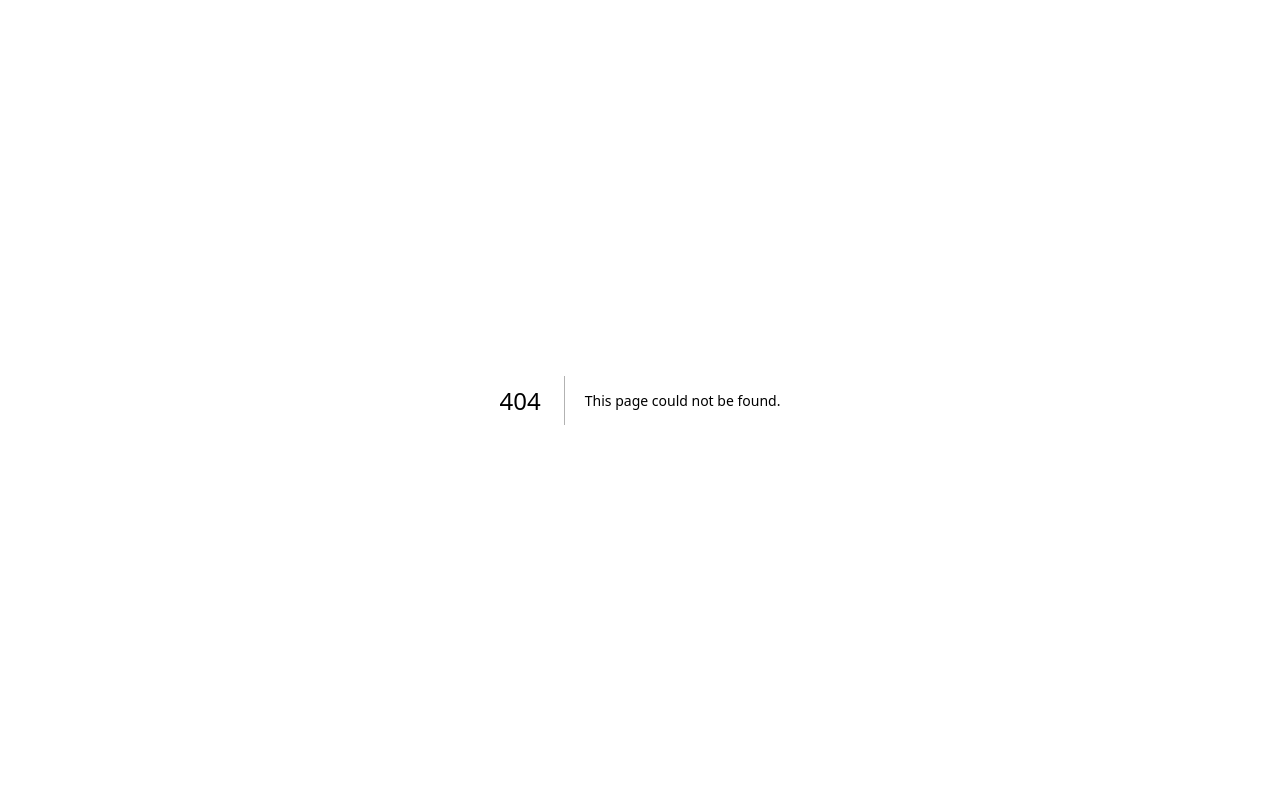
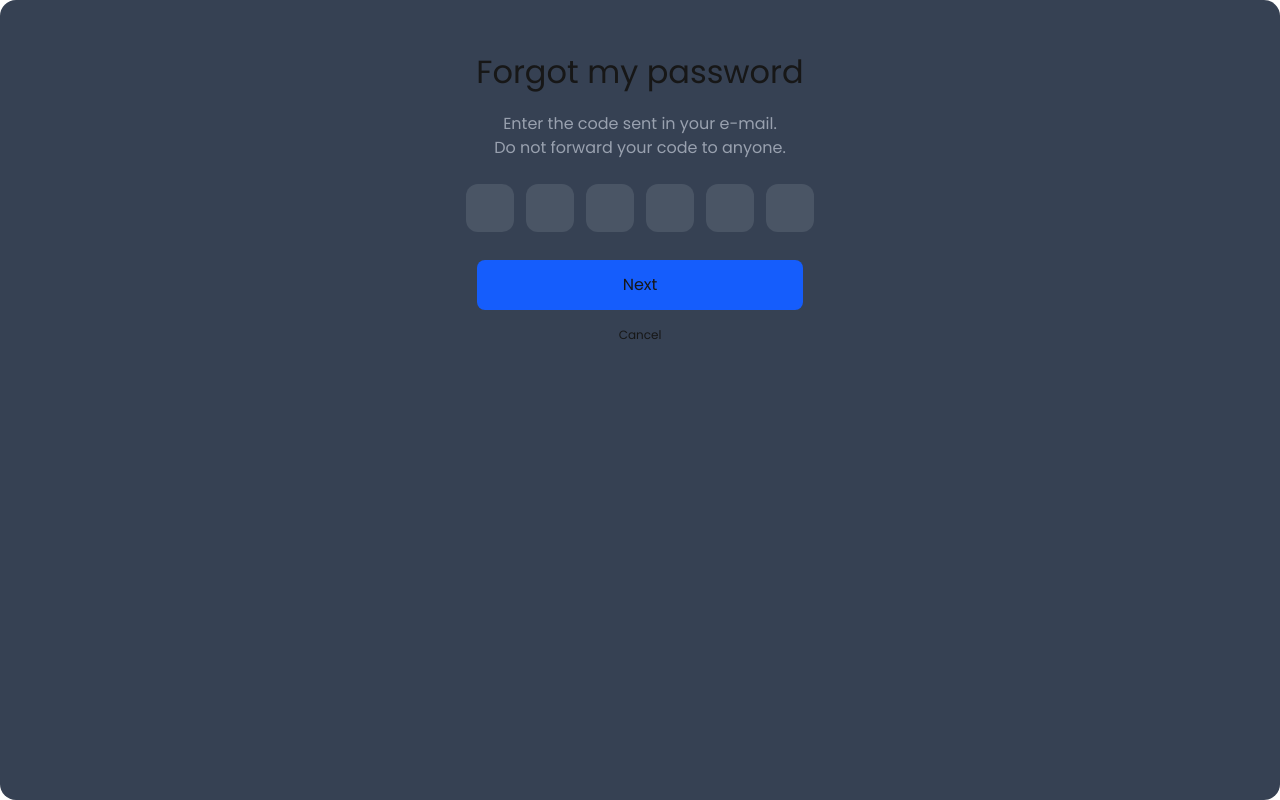
Before and after one commit to DhwtjNepomuceno/course-platform, a Next.js app: page /PasswordCode in a window 1280 px wide. Before the commit this address had no page. Built offline with nearby package versions, Linux system fonts and the light colour scheme.

Commit message:
ForgotPassword -> Página feita, route.ts em branco PasswordCode -> Página feita, refatoração de todas as páginas (estilização)

```diff
--- a/package.json
+++ b/package.json
@@ -13,6 +13,7 @@
     "@prisma/client": "^7.8.0",
     "bcrypt": "^6.0.0",
     "better-sqlite3": "^12.9.0",
+    "jose": "^6.2.3",
     "jsonwebtoken": "^9.0.3",
     "next": "16.2.4",
     "react": "19.2.4",
--- a/src/app/ForgotPassword/page.tsx
+++ b/src/app/ForgotPassword/page.tsx
@@ -1,7 +1,61 @@
 "use client"
 
-export default function forgotPassword() {
+import { DefaultFields } from "@/utils"
+import Link from "next/link"
+import { useForm } from "react-hook-form"
+
+export default function ForgotPassword() {
+    const { register, handleSubmit, formState: { errors } } = useForm<DefaultFields>()
+
+    async function handleSubmitFn(data: DefaultFields) {
+        try {
+            const response = await fetch("api/Auth/ForgotPassword", {
+                method: "POST",
+                headers: {
+                    "Content-Type": "application/json"
+                },
+                body: JSON.stringify(data)
+            })
+            const result = await response.json()
+            console.log(result)
+        } catch (error) {
+            console.error(error)
+        }
+    }
     return (
-        <h1>Hello World</h1>
+        <div className="grid place-items-center mt-12">
+            <h1 className="text-[32px]">Forgot my password</h1>
+            <p className="text-center text-gray-400 max-w-100">In order to reset your password, enter your e-mail and we&apos;ll send a code.</p>
+
+            <div className="min-w-screen min-h-screen bg-gray-700 rounded-2xl mt-3 justify-items-center">
+                <form onSubmit={handleSubmit(handleSubmitFn)}>
+
+                    <div className="grid mt-2.5 w-81.5">
+                        <label htmlFor="email">Your E-mail</label>
+                        <input
+                            className={`bg-gray-600 w-81.5 h-12.5 rounded-lg pl-4 outline-none transition-all hover:bg-gray-500 hover:placeholder:text-gray-300
+                            ${errors.email && "outline outline-red-600"}`}
+                            id="email"
+                            type="email"
+                            placeholder="E-mail"
+                            autoComplete="email"
+                            {...register('email', { required: true })}
+                        />
+                        {errors.email && <span className="text-red-600 text-[12px] max-w-81.5">
+                            * You must enter your e-mail adress.</span>}
+                    </div>
+                    <Link href="/PasswordCode">
+                        <button
+                            className="bg-blue-600 w-81.5 h-12.5 rounded-lg mt-5 mb-1 hover:bg-blue-500"
+                            type="submit">Next</button>
+                    </Link>
+
+                </form>
+                <div>
+                    <Link href='/Login' className="text-[12px] mt-4 hover:text-blue-300 hover:underline">Cancel</Link>
+                </div>
+            </div>
+
+        </div >
     )
 }
--- a/src/app/Login/page.tsx
+++ b/src/app/Login/page.tsx
@@ -1,11 +1,7 @@
 "use client";
 import Link from "next/link";
 import { useForm } from "react-hook-form";
-
-type LoginFields = {
-  email: string,
-  password: string
-}
+import { LoginFields } from "@/utils";
 
 export default function Login() {
   const { register, handleSubmit, formState: { errors } } = useForm<LoginFields>()
@@ -37,10 +33,11 @@ export default function Login() {
           <div className="grid mt-2.5 w-81.5">
             <label htmlFor="email">Your E-mail</label>
             <input
-              className={`bg-gray-600 w-81.5 h-12.5 rounded-[8]
+              className={`bg-gray-600 w-81.5 h-12.5 rounded-lg pl-4 outline-none transition-all hover:bg-gray-500 hover:placeholder:text-gray-300
                 ${errors.email && "outline outline-red-600"}`}
               id="email"
               type="email"
+              placeholder="E-mail"
               autoComplete="email"
               {...register('email', { required: true })}
             />
@@ -51,10 +48,11 @@ export default function Login() {
           <div className="grid mt-2.5 w-81.5">
             <label htmlFor="password">Password</label>
             <input
-              className={`bg-gray-600 w-81.5 h-12.5 rounded-[8]
+              className={`bg-gray-600 w-81.5 h-12.5 rounded-lg pl-4 outline-none transition-all hover:bg-gray-500 hover:placeholder:text-gray-300
                 ${errors.password && "outline outline-red-600"}`}
               id="password"
               type="password"
+              placeholder="Password"
               autoComplete="password"
               minLength={6}
               {...register('password', { required: true, minLength: 6 })}
@@ -68,20 +66,21 @@ export default function Login() {
           </div>
 
           <div className="w-full text-right">
-            <Link className="text-[14px] text-gray-300" href='/ForgotPassword'>Forgot your password?</Link>
+            <Link className="text-[14px] text-gray-400 hover:text-gray-300 hover:underline"
+              href='/ForgotPassword'>Forgot your password?</Link>
           </div>
 
           <button
-            className="bg-blue-600 w-81.5 h-12.5 rounded-xl mt-5 mb-5 hover:bg-blue-500"
+            className="bg-blue-600 w-81.5 h-12.5 rounded-lg mt-5 mb-1 hover:bg-blue-500"
             type="submit">Log in</button>
 
         </form>
         <div>
 
-          <p className="text-[12px] mt-4">Doesn&apos;t have an account? <Link
+          <Link href='/Signup' className="text-[12px] mt-4">Doesn&apos;t have an account? <Link
             className="text-blue-500 hover:text-blue-400 hover:underline"
             href='/Signup'>Sign Up</Link>
-          </p>
+          </Link>
 
         </div>
 
--- /dev/null
+++ b/src/app/PasswordCode/page.tsx
@@ -0,0 +1,75 @@
+"use client"
+
+import { DefaultFields } from "@/utils"
+import Link from "next/link"
+import { useForm } from "react-hook-form"
+
+export default function ForgotPassword() {
+    const { handleSubmit, formState: { errors } } = useForm<DefaultFields>()
+
+    async function handleSubmitFn(data: DefaultFields) {
+        try {
+            const response = await fetch("api/Auth/ForgotPassword", {
+                method: "POST",
+                headers: {
+                    "Content-Type": "application/json"
+                },
+                body: JSON.stringify(data)
+            })
+            const result = await response.json()
+            console.log(result)
+        } catch (error) {
+            console.error(error)
+        }
+    }
+    return (
+
+    <div className="min-h-screen bg-gray-700 rounded-2xl flex flex-col items-center pt-12">
+
+        <form
+            onSubmit={handleSubmit(handleSubmitFn)}
+            className="flex flex-col items-center">
+            <h1 className="text-[32px] mb-4">
+                Forgot my password
+            </h1>
+
+            <p className="text-center text-gray-400">
+                Enter the code sent in your e-mail.
+            </p>
+
+            <p className="text-center text-gray-400 mb-6">
+                Do not forward your code to anyone.
+            </p>
+
+            <div className="flex gap-3 mb-4">
+
+                {[...Array(6)].map((_, i) => (
+                <input
+                key={i}
+                type="text"
+                maxLength={1}
+                autoComplete="none"
+                className="w-12 h-12 bg-gray-600 rounded-xl text-center text-xl outline-none hover:bg-gray-500 focus:ring-2 focus:ring-blue-500 transition-all"/>
+                ))}
+
+            </div>
+                {errors.code && (
+                <span className="text-red-600 text-[12px] mb-2">
+                    * You must enter the correct code.
+                </span>
+                )}
+
+                <button
+                    className="bg-blue-600 w-81.5 h-12.5 rounded-lg mt-3 hover:bg-blue-500 transition-all"
+                    type="submit">
+                    Next
+                </button>
+
+                <Link
+                    href="/Login"
+                    className="text-[12px] mt-4 hover:text-blue-300 hover:underline">
+                    Cancel
+                </Link>
+        </form>
+    </div>
+    )}
--- a/src/app/Signup/page.tsx
+++ b/src/app/Signup/page.tsx
@@ -2,12 +2,12 @@
 
 import Link from "next/link";
 import { useForm } from "react-hook-form";
-import { SignupFieldsUI } from "../../utils";
+import { SignupFields } from "../../utils";
 
 export default function Signup() {
-    const { register, handleSubmit, formState: { errors } } = useForm<SignupFieldsUI>();
+    const { register, handleSubmit, formState: { errors } } = useForm<SignupFields>();
 
-    async function handleSubmitFn(data: SignupFieldsUI) {
+    async function handleSubmitFn(data: SignupFields) {
         try {
             const response = await fetch("/api/Auth/Signup", {
                 method: "POST",
@@ -26,18 +26,19 @@ export default function Signup() {
     return (
         <div className="grid place-items-center mt-12">
             <h1 className="text-[32px]">Sign Up</h1>
-            <p>Enter your details below & free sign up</p>
+            <p className="text-center text-gray-400">Enter your details below & free sign up</p>
 
             <div className=" min-w-screen min-h-screen bg-gray-700 rounded-2xl mt-3 justify-items-center">
                 <form onSubmit={handleSubmit(handleSubmitFn)}>
 
                     <div className="grid mt-2.5 w-81.5">
-                        <label htmlFor="name">Full name</label>
+                        <label htmlFor="name">Name</label>
                         <input
-                            className={`bg-gray-600 w-81.5 h-12.5 rounded-[8] pl-2
+                            className={`bg-gray-600 w-81.5 h-12.5 rounded-lg pl-4 outline-none transition-all hover:bg-gray-500 hover:placeholder:text-gray-300
                                 ${errors.name && "outline outline-red-600"}`}
                             id="name"
                             type="text"
+                            placeholder="Full name"
                             autoComplete="name"
                             minLength={6}
                             {...register('name', { required: true })}
@@ -49,7 +50,7 @@ export default function Signup() {
                     <div className="grid mt-2.5 w-81.5">
                         <label htmlFor="birthday">Birthday</label>
                         <input
-                            className={`bg-gray-600 w-81.5 h-12.5 rounded-[8] pl-2
+                            className={`bg-gray-600 w-81.5 h-12.5 rounded-lg pl-4 pr-4 outline-none transition-all text-gray-400 hover:bg-gray-500 hover:text-gray-300
                                 ${errors.birthday && "outline outline-red-600"}`}
                             id="birthday"
                             type="date"
@@ -63,10 +64,11 @@ export default function Signup() {
                     <div className="grid mt-2.5 w-81.5">
                         <label htmlFor="email">E-mail</label>
                         <input
-                            className={`bg-gray-600 w-81.5 h-12.5 rounded-[8] pl-2
+                            className={`bg-gray-600 w-81.5 h-12.5 rounded-lg pl-4 outline-none transition-all hover:bg-gray-500 hover:placeholder:text-gray-300
                                 ${errors.email && "outline outline-red-600"}`}
                             id="email"
                             type="email"
+                            placeholder="E-mail"
                             autoComplete="email"
                             {...register('email', { required: true, pattern: /^\S+@\S+$/i })}
                         />
@@ -77,10 +79,11 @@ export default function Signup() {
                     <div className="grid mt-2.5 w-81.5">
                         <label htmlFor="password">Password</label>
                         <input
-                            className={`bg-gray-600 w-81.5 h-12.5 rounded-[8] pl-2
+                            className={`bg-gray-600 w-81.5 h-12.5 rounded-lg pl-4 outline-none transition-all hover:bg-gray-500 hover:placeholder:text-gray-300
                                 ${errors.password && "outline outline-red-600"}`}
                             id="password"
                             type="password"
+                            placeholder="Password"
                             autoComplete="password"
                             minLength={6}
                             {...register('password', { required: true, minLength: 6 })}
@@ -96,25 +99,25 @@ export default function Signup() {
                     </div>
 
                     <button
-                        className="bg-blue-600 w-81.5 h-12.5 rounded-xl mt-5 mb-5 hover:bg-blue-500"
+                        className="bg-blue-600 w-81.5 h-12.5 rounded-lg mt-5 mb-5 hover:bg-blue-500"
                         type="submit">Create Account</button>
 
-                    <div className="flex items-start">
+                    <div className="flex items-start gap-2">
                         <input
                             id="is-accepted"
                             type="checkbox"
-                            className="mt-1"
+                            className="mt-1 accent-blue-500 cursor-pointer"
                             {...register('isAccepted', { required: true })}
                         />
                         <div className="grid gap-1">
                             <label
-                                className={"text-[12px] max-w-81.5 leading-tight"}
+                                className="text-[12px] max-w-81.5 leading-tight hover:underline"
                                 htmlFor="is-accepted">
                                 By creating an account you have to agree with our terms & conditions.
                             </label>
                             {errors.isAccepted &&
                                 <span className="text-red-600 text-[12px]">
-                                    * Você deve aceitar os termos antes de se cadastrar.</span>}
+                                    * You must accept the terms before signing up.</span>}
                         </div>
                     </div>
 
@@ -123,10 +126,10 @@ export default function Signup() {
                 </form>
 
                 <div>
-                    <p className="text-[12px] mt-4">Already have an account? <Link
+                    <Link href='/Login' className="text-[12px] mt-4">Already have an account? <Link
                         className="text-blue-500 hover:text-blue-400 hover:underline"
                         href='/Login'>Log in</Link>
-                    </p>
+                    </Link>
                 </div>
             </div>
         </div>
--- a/src/app/api/Auth/Signup/route.ts
+++ b/src/app/api/Auth/Signup/route.ts
@@ -1,11 +1,11 @@
 import { NextRequest, NextResponse } from "next/server";
 import { prisma } from "@/lib/prisma";
-import { SignupFields } from "@/utils";
+import { BackSignupFields } from "@/utils";
 import { hashPassword } from "@/utils/hash";
 
 export async function POST(req: NextRequest) {
   try {
-    const body: SignupFields = await req.json();
+    const body: BackSignupFields = await req.json();
     console.log("Body received:", body);
     const hashedPassword = await hashPassword(body.password);
 
--- a/src/middleware/auth.ts
+++ b/src/middleware.ts
@@ -1,5 +1,7 @@
-import jwt from "jsonwebtoken";
 import { NextRequest, NextResponse } from "next/server";
+import { jwtVerify } from "jose";
+
+const SECRET = new TextEncoder().encode(process.env.JWT_SECRET)
 
 export async function middleware(req: NextRequest) {
   const auth = req.headers.get("authorization");
@@ -9,11 +11,14 @@ export async function middleware(req: NextRequest) {
   const token = auth.startsWith("Bearer ") ? auth.slice(7) : auth;
 
   try {
-    jwt.verify(token, process.env.JWT_SECRET!);
+    await jwtVerify(token, SECRET);
 
     return NextResponse.next();
-  } catch (e: unknown) {
-    console.log(e)
+  } catch {
     return NextResponse.redirect(new URL("/Login", req.url));
   }
 }
+
+export const config = {
+  matcher: ["/api/Users"]
+}
--- a/src/styles/globals.css
+++ b/src/styles/globals.css
@@ -23,3 +23,15 @@ body {
   color: var(--foreground);
   font-family: poppins;
 }
+
+/* Chrome, Safari, Edge, Opera */
+input::-webkit-outer-spin-button,
+input::-webkit-inner-spin-button {
+  -webkit-appearance: none;
+  margin: 0;
+}
+
+/* Firefox */
+input[type=number] {
+  -moz-appearance: textfield;
+}
```
Also changed, not shown: src/utils/index.ts (+12 -4 lines), src/app/api/Auth/ForgotPassword/route.ts (added), 1 other file (tests, documents, lock files or other folders). Lines whose indentation alone changed are shown as unchanged.
